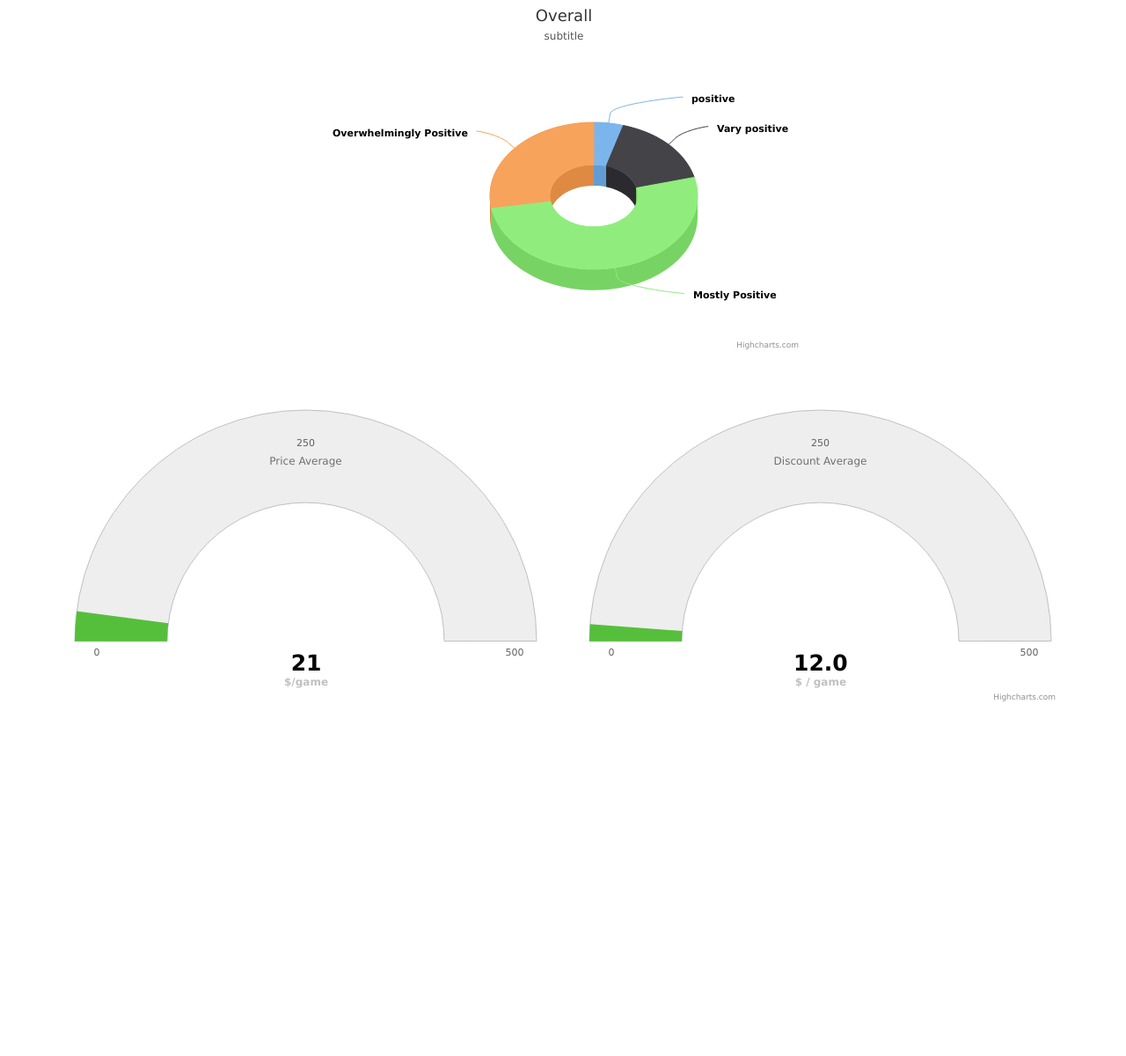
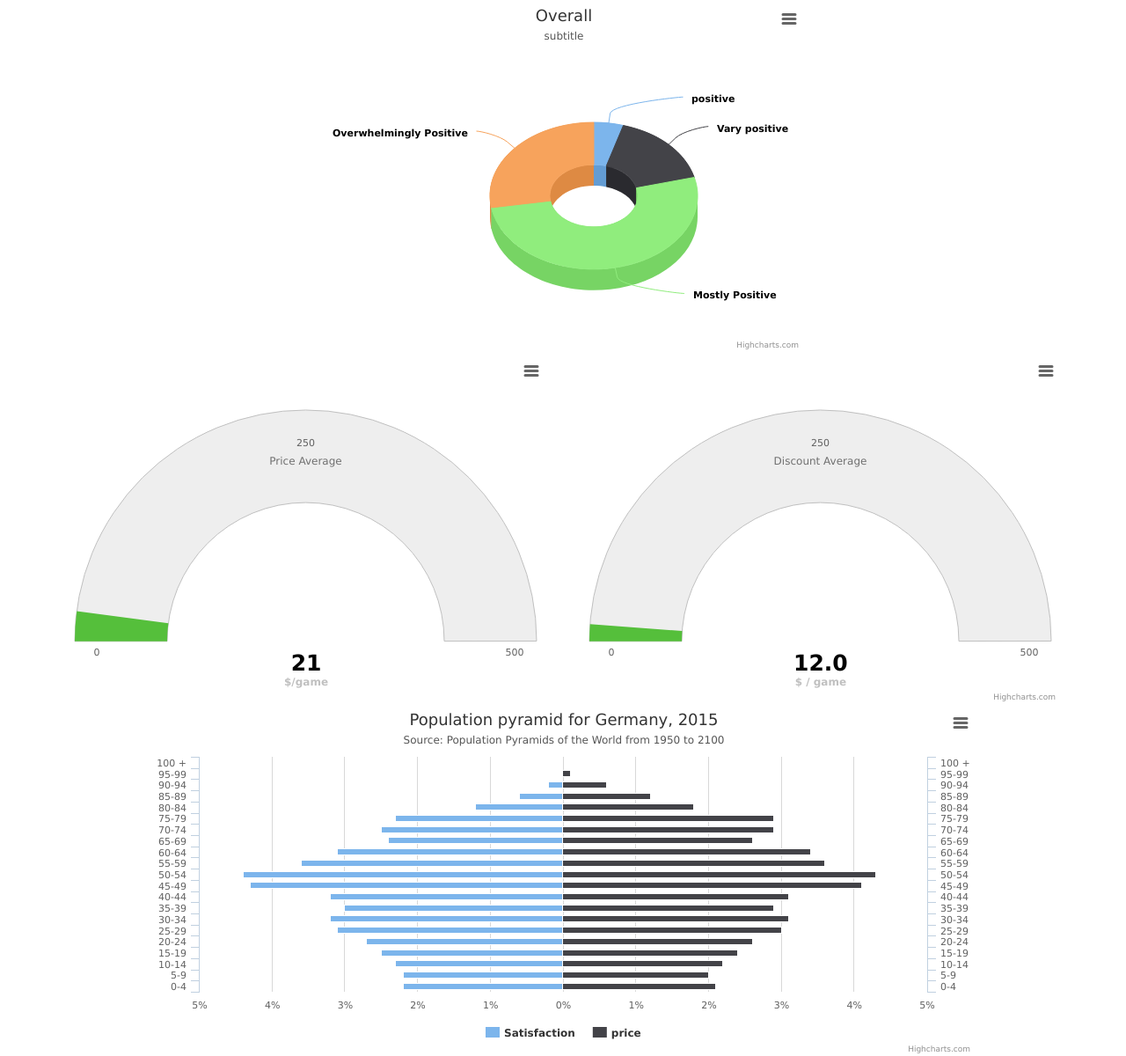
Before and after one commit to asoiust/merc_aseman, a Flask app: template templates/info.html in a window 1280 px wide. Shown: the whole page at 88% size. Before the commit the page ends 797 px from the top, so only its background shows below. Run offline with Flask 2, Linux system fonts and the light colour scheme; the template is opened without the code that fills it, so the values that code supplies are empty; some libraries are stand-ins or nearby versions.

Commit message:
top ten games with satisfaction added and prices table converted to summary

```diff
--- a/flaskapp.py
+++ b/flaskapp.py
@@ -139,20 +139,15 @@
                 res = [very_positive[0][0], positive[0][0], overwhelmingly_positive[0][0], mostly_positive[0][0]]
                 return json.dumps(res)
             if request.form['requestType'] == "topstatics":
-                inf = get_res("SELECT * FROM games ORDER BY static DESC LIMIT 10;")
+                inf = get_res("SELECT title,static,purchase_price,after_discount FROM games ORDER BY static DESC LIMIT 10;")
                 inf = list(inf)
                 res = [list(i) for i in inf]
-                for item in res:
-                    item[8] = str(item[8])
-                    item[17] = str(item[17])
-                    if "Publisher" in item[17]:
-                        d = item[17].index("Publisher")
-                        item[17] = item[17][:d]
+                print res
                 return json.dumps(res)
             if request.form['requestType'] == "aveofall":
-                ave_of_no_discount = float(get_res("SELECT AVG(purchase_price) FROM games WHERE discount='0';")[0][0])
+                ave_of_no_discount = float(get_res("SELECT AVG(price) FROM summary WHERE discount = 0")[0][0])
                 ave_of_have_discount = float(
-                    get_res("SELECT AVG(original_price) FROM games WHERE discount<>'0';")[0][0])
+                    get_res("SELECT AVG(final_price) FROM summary WHERE discount<>'0';")[0][0])
                 # if error occurs change <> into !=
                 ave = "{0:.2f}".format((ave_of_no_discount + ave_of_have_discount) / 2)
                 return json.dumps((ave,))
@@ -200,8 +195,8 @@
                 inf = get_res("SELECT details FROM games")
                 res = check(inf, "ge")
                 return json.dumps(res)
-            if request.form['requestType'] == "averageDiscount":
-                result = get_res("SELECT AVG(discount * 0.01 * original_price) FROM games WHERE discount > 0")
+            elif request.form['requestType'] == "averageDiscount":
+                result = get_res("SELECT AVG(final_price) FROM summary WHERE discount > 0")
                 return json.dumps(result[0])
     return redirect(url_for("f_home"))
 
--- a/static/js/info.js
+++ b/static/js/info.js
@@ -174,7 +174,75 @@
             // point.update(newVal);
         }
     }, 2000);
+// Age categories
+    var categories = ['0-4', '5-9', '10-14', '15-19',
+            '20-24', '25-29', '30-34', '35-39', '40-44',
+            '45-49', '50-54', '55-59', '60-64', '65-69',
+            '70-74', '75-79', '80-84', '85-89', '90-94',
+            '95-99', '100 + '];
+    $(document).ready(function () {
+        $('#top-games').highcharts({
+            chart: {
+                type: 'bar'
+            },
+            title: {
+                text: 'Population pyramid for Germany, 2015'
+            },
+            subtitle: {
+                text: 'Source: <a href="http://populationpyramid.net/germany/2015/">Population Pyramids of the World from 1950 to 2100</a>'
+            },
+            xAxis: [{
+                categories: categories,
+                reversed: false,
+                labels: {
+                    step: 1
+                }
+            }, { // mirror axis on right side
+                opposite: true,
+                reversed: false,
+                categories: categories,
+                linkedTo: 0,
+                labels: {
+                    step: 1
+                }
+            }],
+            yAxis: {
+                title: {
+                    text: null
+                },
+                labels: {
+                    formatter: function () {
+                        return Math.abs(this.value) + '%';
+                    }
+                }
+            },
 
+            plotOptions: {
+                series: {
+                    stacking: 'normal'
+                }
+            },
+
+            tooltip: {
+                formatter: function () {
+                    return '<b>' + this.series.name + ', age ' + this.point.category + '</b><br/>' +
+                        'Population: ' + Highcharts.numberFormat(Math.abs(this.point.y), 0);
+                }
+            },
+
+            series: [{
+                name: 'Satisfaction',
+                data: [-2.2, -2.2, -2.3, -2.5, -2.7, -3.1, -3.2,
+                    -3.0, -3.2, -4.3, -4.4, -3.6, -3.1, -2.4,
+                    -2.5, -2.3, -1.2, -0.6, -0.2, -0.0, -0.0]
+            }, {
+                name: 'price',
+                data: [2.1, 2.0, 2.2, 2.4, 2.6, 3.0, 3.1, 2.9,
+                    3.1, 4.1, 4.3, 3.6, 3.4, 2.6, 2.9, 2.9,
+                    1.8, 1.2, 0.6, 0.1, 0.0]
+            }]
+        });
+    });
 
 
 });
@@ -413,6 +481,97 @@
 
 }
 
+
+function getTopGames(){
+    var xmlObject = new XMLHttpRequest();
+    xmlObject.onreadystatechange = function () {
+        if(xmlObject.readyState == 4 && xmlObject.status == 200){
+            var jsonObject = JSON.parse(xmlObject.responseText);
+            var titles = [];
+            var prices = [];
+            var satisfactions = [];
+            Object.keys(jsonObject).forEach(function (key) {
+               var game = jsonObject[key];
+                if(game[3] == "0"){
+                    prices.push(Number(game[2]));
+                }
+                else{
+                    prices.push(Number(game[3]));
+                }
+                satisfactions.push(-Number(game[1]));
+                titles.push(game[0])
+            });
+              var categories = titles;
+    $(document).ready(function () {
+        $('#top-games').highcharts({
+            chart: {
+                type: 'bar'
+            },
+            title: {
+                text: 'Top Ten Games(satisfaction)'
+            },
+            subtitle: {
+                text: ''
+            },
+            xAxis: [{
+                categories: categories,
+                reversed: false,
+                labels: {
+                    step: 1
+                }
+            }, { // mirror axis on right side
+                opposite: true,
+                reversed: false,
+                // categories: [],
+                linkedTo: 0,
+                labels: {
+                    step: 1,
+
+                    formatter: function () {
+                        return "";
+                    }
+                }
+            }],
+            yAxis: {
+                title: {
+                    text: null
+                },
+                labels: {
+                    formatter: function () {
+                        return Math.abs(this.value) ;
+                    }
+                }
+            },
+
+            plotOptions: {
+                series: {
+                    stacking: 'normal'
+                }
+            },
+
+            tooltip: {
+                formatter: function () {
+                    return '<b>' + this.series.name + ', satisfaction ' + this.point.category + '</b><br/>' +
+                        '';
+                }
+            },
+
+            series: [{
+                name: 'Satisfaction',
+                data: satisfactions
+            }, {
+                name: 'price',
+                data: prices
+            }]
+        });
+    });
+        }
+    };
+    xmlObject.open("POST", "/statistics", true);
+    xmlObject.setRequestHeader("content-type", "application/x-www-form-urlencoded");
+    xmlObject.send("requestType=topstatics");
+}
 getOverall();
 getPriceAverages();
 getDiscountAverages();
+getTopGames();
--- a/templates/info.html
+++ b/templates/info.html
@@ -9,13 +9,13 @@
     <script src="{{url_for('static', filename='js/highcharts-3d.js')}}">   </script>
     <script src="{{url_for('static', filename='js/highcharts-more.js')}}"></script>
     <script src="{{url_for('static', filename='js/modules/solid-gauge.js')}}"></script>
+    <script src="{{url_for('static', filename='js/modules/exporting.js')}}"></script>
 </head>
 <body>
 <section class="container">
     <div class="row">
         <div id="overall" class="col-md-6 col-md-push-3"></div>
     </div>
-    <div class="clearfix"></div>
     <div class="row">
 
         <div class="col-md-6">
@@ -25,6 +25,11 @@
                 <div id="discount-average"></div>
         </div>
     </div>
+    <div class="row">
+        <div class="col-md-10 col-md-push-1">
+            <div id="top-games"></div>
+        </div>
+    </div>
 </section>
 <script src="{{url_for('static', filename='js/info.js')}}"></script>
 </body>
```
